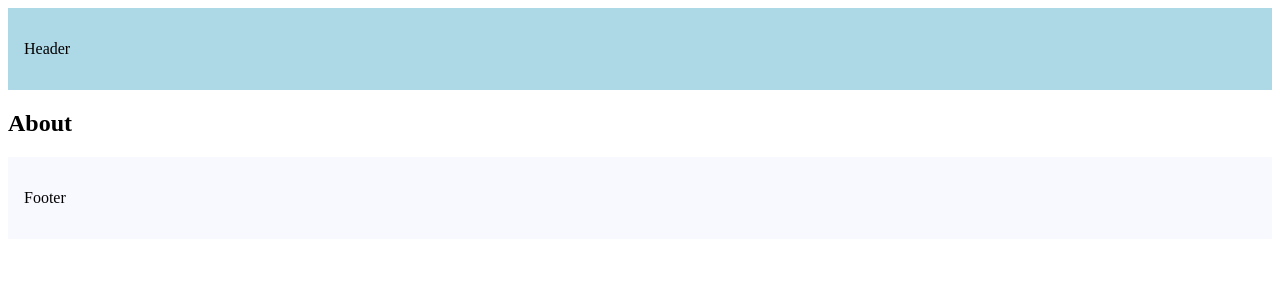
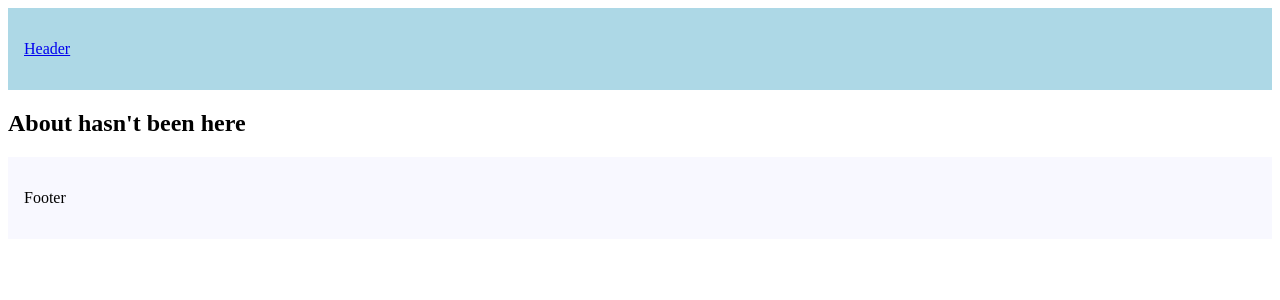
Before and after one commit to AndjDavis/nextjs-deeper-dive, a Next.js app: page /about in a window 1280 px wide. Shown: the top 300 px of the page. Built offline with nearby package versions, Linux system fonts and the light colour scheme.

Commit message:
added some metadata examples

```diff
--- a/app/about/page.tsx
+++ b/app/about/page.tsx
@@ -1,3 +1,7 @@
+export const metadata = {
+	title: "About me",
+};
+
 export default function Page() {
-    return <h2>About</h2>
+	return <h2>About hasn't been here</h2>;
 }
--- a/app/blog/page.tsx
+++ b/app/blog/page.tsx
@@ -1,3 +1,9 @@
+import { Metadata } from "next";
+
+export const metadata: Metadata = {
+	title: "Blog"
+}
+
 export default function Page() {
 	return <h2>My Blog</h2>;
 }
--- a/app/layout.tsx
+++ b/app/layout.tsx
@@ -1,5 +1,13 @@
-export const metadata = {
-	title: "Next.js",
+import { Metadata } from "next";
+import Link from "next/link";
+
+
+export const metadata: Metadata = {
+	title: {
+		absolute: "",
+		default: "Next JS Tutorial",
+		template: "%s Tutorial",
+	},
 	description: "Generated by Next.js",
 };
 
@@ -12,7 +20,9 @@ export default function RootLayout({
 		<html lang="en">
 			<body>
 				<header style={{ backgroundColor: "lightblue", padding: "1rem" }}>
-					<p>Header</p>
+					<Link href="/">
+						<p>Header</p>
+					</Link>
 				</header>
 				{children}
 				<footer style={{ backgroundColor: "ghostwhite", padding: "1rem" }}>
```
